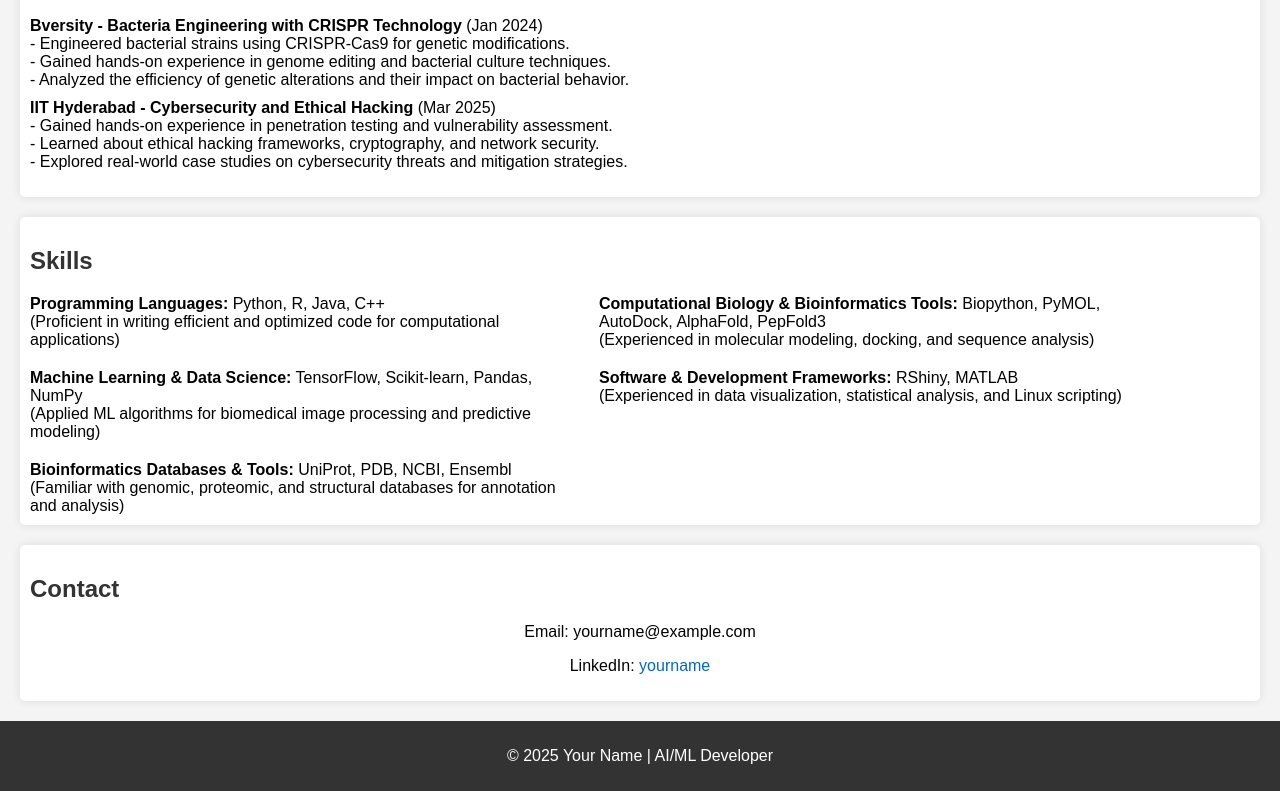
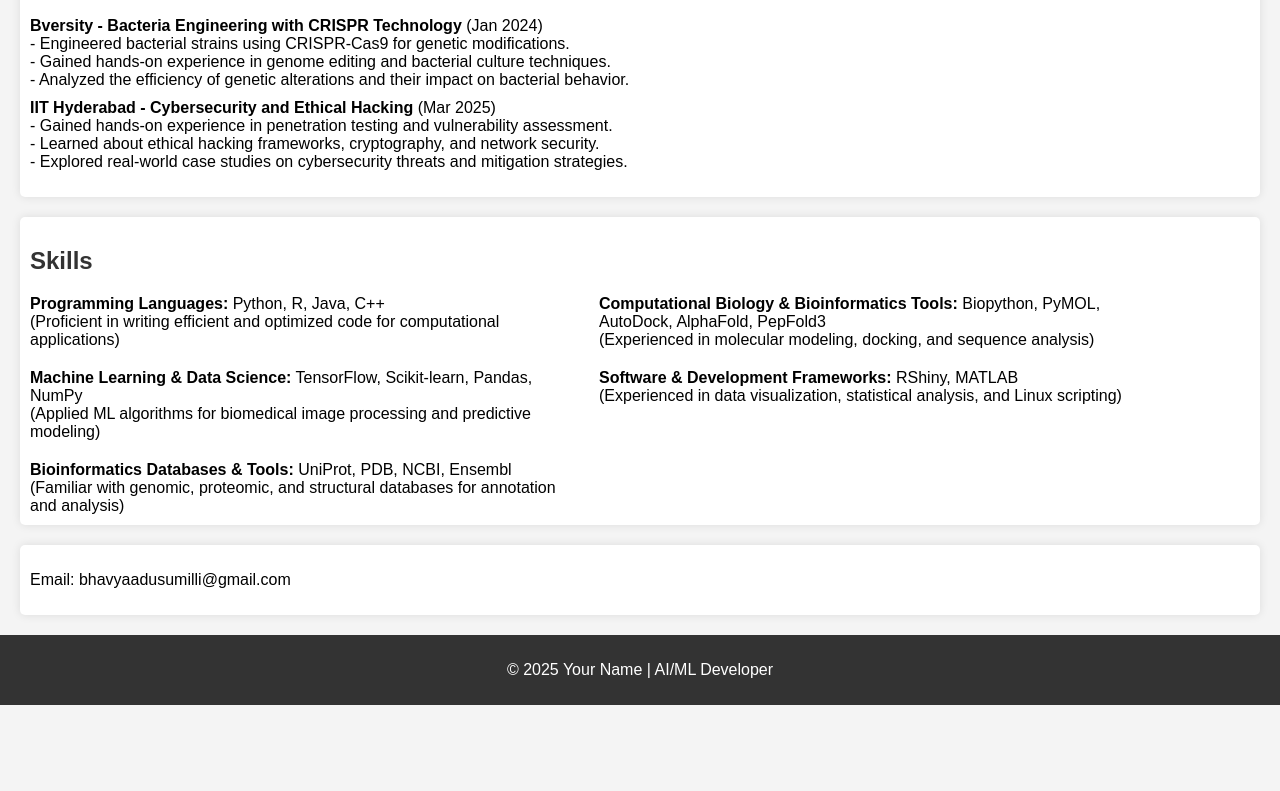
Before and after one commit to Bhavyaadusu/bhavyaadusu.github.io, a plain HTML site: page index.html in a window 1280 px wide. Shown: the part 1132-1923 px from the top of the page. After the commit the page ends 1837 px from the top, so only its background shows below. Drawn offline with Linux system fonts and the light colour scheme.

Commit message:
Update index.html

```diff
--- a/index.html
+++ b/index.html
@@ -21,7 +21,7 @@
 <body>
 
 <header>
-    <h1>Your Name</h1>
+    <h1>ADUSUMILLI BHAVYA</h1>
     <p>AI/ML Developer | Computational Biologist | Bioinformatics Enthusiast</p>
 </header>
 
@@ -118,11 +118,9 @@
     </div>
 </section>
 
-<section id="contact">
-    <h2>Contact</h2>
-    <div class="contact-section">
-        <p>Email: yourname@example.com</p>
-        <p>LinkedIn: <a href="https://www.linkedin.com/in/yourname">yourname</a></p>
+<section></h2>
+        <p>Email: bhavyaadusumilli@gmail.com</p>
+
     </div>
 </section>
 
```
